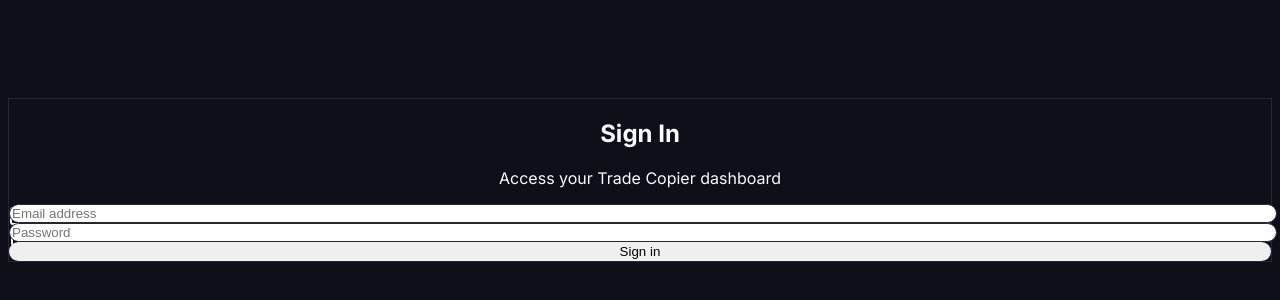
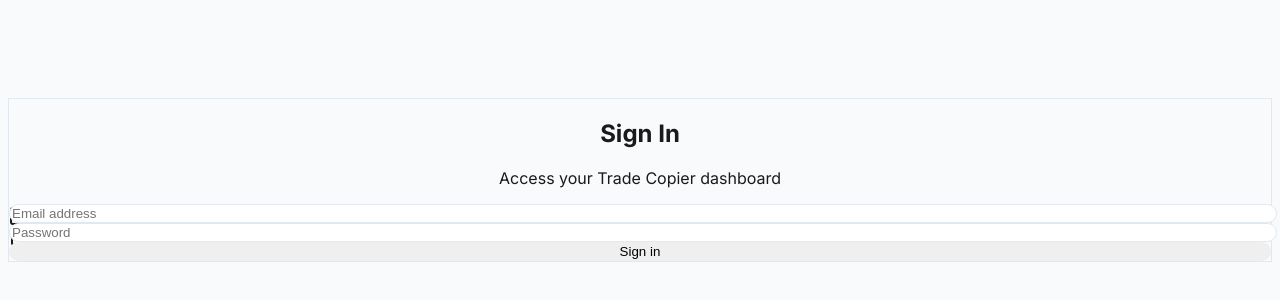
Before and after one commit to ephraim0835/trade-copier, a Next.js app in the folder apps/web/: page /login in a window 1280 px wide. Shown: the part 228-528 px from the top of the page. Built offline with nearby package versions, Linux system fonts and the light colour scheme; no server answers.

Commit message:
feat(ui): add light/dark/system theme functionality

```diff
--- a/apps/web/package.json
+++ b/apps/web/package.json
@@ -15,6 +15,7 @@
     "lucide-react": "^1.33.0",
     "next": "16.3.1",
     "next-auth": "^4.24.15",
+    "next-themes": "^0.4.6",
     "react": "19.2.8",
     "react-dom": "19.2.8",
     "recharts": "^3.10.1",
--- a/apps/web/src/app/globals.css
+++ b/apps/web/src/app/globals.css
@@ -28,31 +28,31 @@
 
 @layer base {
   :root {
-    --background: #f8fafc; /* Bright neutral/blue-tinted surface */
-    --foreground: #0f172a; /* Deep charcoal typography */
+    --background: #f8fafc; /* Clean off-white surface */
+    --foreground: #1a1a1a; /* Deep charcoal text */
 
     --card: #ffffff;
-    --card-foreground: #0f172a;
+    --card-foreground: #1a1a1a;
 
     /* PLAiz Fintech Brand */
-    --primary: #0052cc; /* Deep Blue primary */
+    --primary: #007bff; /* Plaiz Blue primary */
     --primary-foreground: #ffffff;
 
-    --secondary: #e0f2fe; /* Light cyan/blue tint */
-    --secondary-foreground: #0284c7;
+    --secondary: #f1f5f9; /* Soft gray for hover states */
+    --secondary-foreground: #007bff;
 
-    --muted: #f1f5f9;
+    --muted: #f8fafc;
     --muted-foreground: #64748b;
 
-    --accent: #06b6d4; /* Cyan accent */
-    --accent-foreground: #ffffff;
+    --accent: #3fecff; /* Cyan accent */
+    --accent-foreground: #000000;
 
     --destructive: #ef4444;
     --destructive-foreground: #ffffff;
 
-    --border: #e2e8f0;
+    --border: #e2e8f0; /* Soft gray borders */
     --input: #e2e8f0;
-    --ring: #06b6d4; /* Cyan ring */
+    --ring: #007bff; /* Blue ring for light mode */
 
     --radius: 0.75rem; /* Smoother cards */
   }
--- a/apps/web/src/app/layout.tsx
+++ b/apps/web/src/app/layout.tsx
@@ -8,6 +8,7 @@
 import { AuthProvider } from '@/components/auth-provider';
 import { PwaProvider } from '@/components/pwa-provider';
 import { PwaIosPrompt } from '@/components/pwa-ios-prompt';
+import { ThemeProvider } from '@/components/theme-provider';
 
 const inter = Inter({ subsets: ['latin'] });
 
@@ -27,7 +28,7 @@
   width: 'device-width',
   initialScale: 1,
   maximumScale: 1,
-  userScalable: false, // Prevents zooming on input focus in iOS
+  userScalable: false,
 };
 
 export default async function RootLayout({
@@ -38,8 +39,9 @@
   const session = await getServerSession();
 
   return (
-    <html lang="en" className="dark">
+    <html lang="en" suppressHydrationWarning>
       <body className={`${inter.className} min-h-screen bg-background text-foreground antialiased`}>
+        <ThemeProvider attribute="class" defaultTheme="system" enableSystem disableTransitionOnChange>
           <PwaProvider>
             <AuthProvider session={session}>
               {session ? (
@@ -61,6 +63,7 @@
               )}
             </AuthProvider>
           </PwaProvider>
+        </ThemeProvider>
       </body>
     </html>
   );
--- a/apps/web/src/app/page.tsx
+++ b/apps/web/src/app/page.tsx
@@ -1,6 +1,7 @@
 import { Activity, ShieldCheck, ArrowUpRight, Wifi, ShieldAlert, ArrowRightLeft, Users, Clock, AlertTriangle } from 'lucide-react';
 import { prisma } from '@/lib/prisma';
 import { PerformanceChart } from '@/components/dashboard/performance-chart';
+import { ThemeToggle } from '@/components/theme-toggle';
 
 export default async function DashboardOverview() {
   const startOfDay = new Date();
@@ -80,6 +81,10 @@
           </p>
         </div>
 
+        <div className="flex flex-wrap items-center gap-4">
+          <div className="lg:hidden">
+            <ThemeToggle />
+          </div>
           {/* System Status Pill */}
           <div className={`flex items-center gap-3 px-4 py-2.5 rounded-full border shadow-sm ${allConnected ? 'bg-[#1a1a1a] border-[#272733]' : 'bg-destructive/10 border-destructive/20'}`}>
             <div className="relative flex h-3 w-3">
@@ -89,6 +94,7 @@
             <span className={`text-sm font-medium ${allConnected ? 'text-foreground' : 'text-destructive'}`}>
               {allConnected ? 'All Systems Operational' : 'Connection Degraded'}
             </span>
+          </div>
         </div>
       </div>
 
--- a/apps/web/src/components/layout/sidebar.tsx
+++ b/apps/web/src/components/layout/sidebar.tsx
@@ -16,6 +16,7 @@
 } from 'lucide-react';
 import { cn } from '@/lib/utils';
 import { usePwa } from '../pwa-provider';
+import { ThemeToggle } from '../theme-toggle';
 
 export function Sidebar() {
   const { isInstallable, installApp } = usePwa();
@@ -79,7 +80,10 @@
           )}
         </nav>
       </div>
-      <div className="p-4 border-t border-border/50">
+      <div className="p-4 border-t border-border/50 space-y-4">
+        <div className="flex justify-center">
+          <ThemeToggle />
+        </div>
         <div className="flex items-center gap-3 px-3 py-3 rounded-xl bg-secondary/30 hover:bg-secondary/60 transition-colors cursor-pointer border border-border/50">
           <UserCircle className="w-9 h-9 text-muted-foreground" />
           <div className="flex flex-col flex-1 min-w-0">
--- /dev/null
+++ b/apps/web/src/components/theme-provider.tsx
@@ -0,0 +1,8 @@
+'use client';
+
+import * as React from 'react';
+import { ThemeProvider as NextThemesProvider } from 'next-themes';
+
+export function ThemeProvider({ children, ...props }: React.ComponentProps<typeof NextThemesProvider>) {
+  return <NextThemesProvider {...props}>{children}</NextThemesProvider>;
+}
--- /dev/null
+++ b/apps/web/src/components/theme-toggle.tsx
@@ -0,0 +1,62 @@
+'use client';
+
+import * as React from 'react';
+import { Moon, Sun, Monitor } from 'lucide-react';
+import { useTheme } from 'next-themes';
+
+export function ThemeToggle() {
+  const { theme, setTheme, resolvedTheme } = useTheme();
+  const [mounted, setMounted] = React.useState(false);
+
+  React.useEffect(() => {
+    setMounted(true);
+  }, []);
+
+  if (!mounted) {
+    return (
+      <div className="flex bg-secondary/50 rounded-lg p-1 animate-pulse">
+        <div className="w-8 h-8 rounded-md bg-secondary/80"></div>
+        <div className="w-8 h-8 rounded-md"></div>
+        <div className="w-8 h-8 rounded-md"></div>
+      </div>
+    );
+  }
+
+  return (
+    <div className="flex bg-secondary/50 rounded-lg p-1 border border-border/50">
+      <button
+        onClick={() => setTheme('light')}
+        className={`w-8 h-8 flex items-center justify-center rounded-md transition-all ${
+          theme === 'light'
+            ? 'bg-card text-primary shadow-sm ring-1 ring-border'
+            : 'text-muted-foreground hover:text-foreground'
+        }`}
+        title="Light theme"
+      >
+        <Sun className="w-4 h-4" />
+      </button>
+      <button
+        onClick={() => setTheme('system')}
+        className={`w-8 h-8 flex items-center justify-center rounded-md transition-all ${
+          theme === 'system'
+            ? 'bg-card text-primary shadow-sm ring-1 ring-border'
+            : 'text-muted-foreground hover:text-foreground'
+        }`}
+        title="System theme"
+      >
+        <Monitor className="w-4 h-4" />
+      </button>
+      <button
+        onClick={() => setTheme('dark')}
+        className={`w-8 h-8 flex items-center justify-center rounded-md transition-all ${
+          theme === 'dark'
+            ? 'bg-card text-primary shadow-sm ring-1 ring-border'
+            : 'text-muted-foreground hover:text-foreground'
+        }`}
+        title="Dark theme"
+      >
+        <Moon className="w-4 h-4" />
+      </button>
+    </div>
+  );
+}
```
Also changed, not shown: 1 other file (tests, documents, lock files or other folders). Lines whose indentation alone changed are shown as unchanged.
